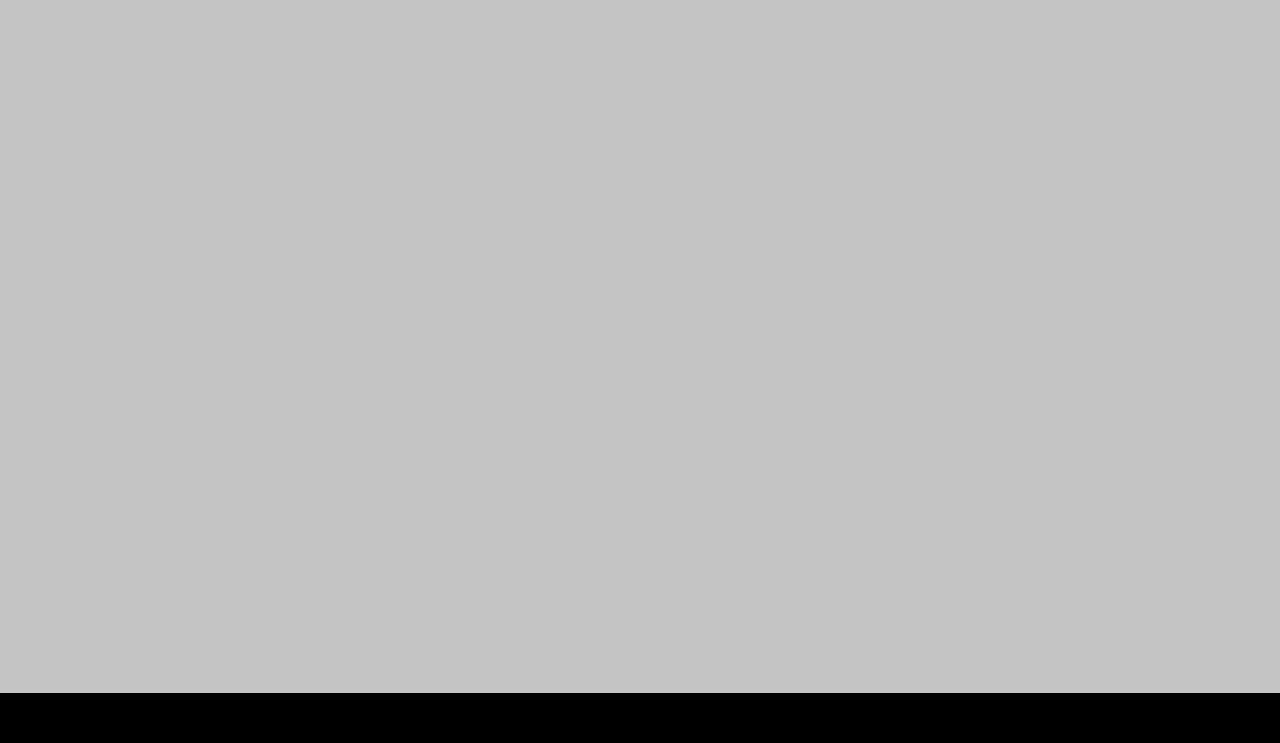
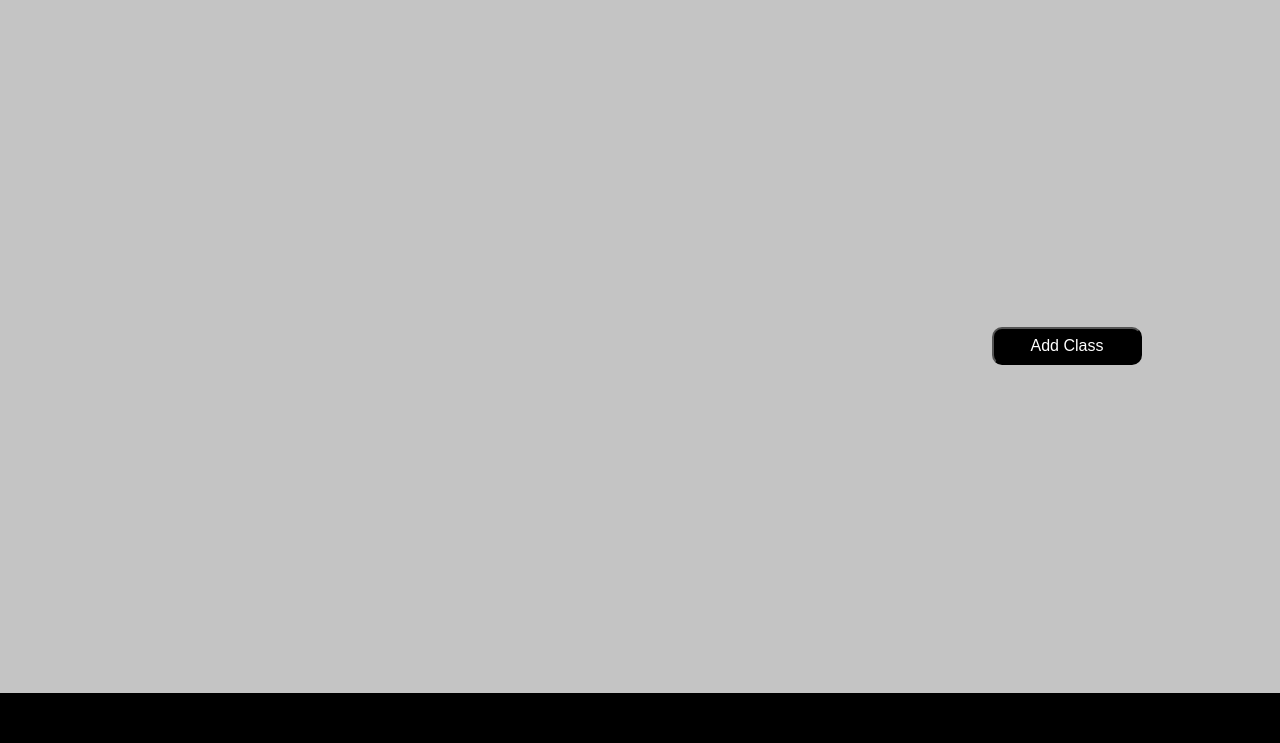
Before and after one commit to douglasrusse11/gym_project, a Flask app: page /classes in a window 1280 px wide. Shown: the part 57-800 px from the top of the page. Run offline with Flask 2, Linux system fonts and the light colour scheme; data that the repository does not hold is empty; some libraries are stand-ins or nearby versions.

Commit message:
updates classes/show_all_upcoming template to add new class button

```diff
--- a/static/css/style.css
+++ b/static/css/style.css
@@ -121,6 +121,20 @@ main {
     color: #8a8989;
 }
 
+.add-class-button {
+    display: flex;
+    justify-content: end;
+    padding: 10px;
+}
+
+.add-class-button > input {
+    color: #ffffff;
+    background-color: #000000;
+    border-radius: 10px;
+    padding: 5px;
+    width: 150px;
+}
+
 .form {
     display: flex;
     flex-direction: column;
--- a/templates/classes/show_all_upcoming.html
+++ b/templates/classes/show_all_upcoming.html
@@ -26,4 +26,7 @@
         </div>
     {% endfor %}
 </section>
+<form action="/classes/new" class="add-class-button">
+    <input type="submit" value="Add Class">
+</form>
 {% endblock %}
```
